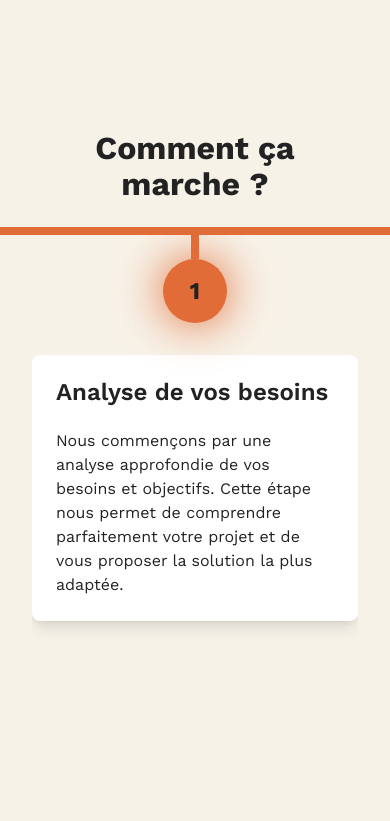
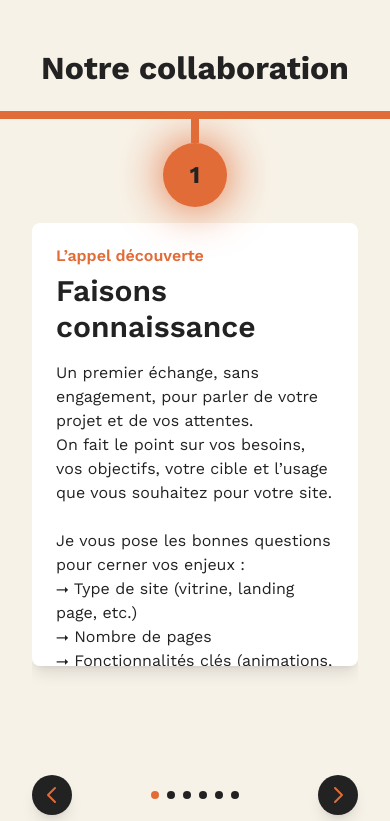
Before and after one commit to GuerricSa/portfolio-next, a Next.js app: page / in a window 390 px wide. Shown: the part 828-1649 px from the top of the page. Built offline with nearby package versions, Linux system fonts and the light colour scheme.

Commit message:
text homepage

```diff
--- a/src/app/page.tsx
+++ b/src/app/page.tsx
@@ -1,4 +1,3 @@
-import HowItWorks from "components/organisms/HowItWorks/Server";
 import ContactBanner from "../components/organisms/ContactBanner/Server";
 import HeroSimple from "../components/organisms/HeroSimple";
 import SliderLogos from "../components/organisms/SliderLogos/Server";
@@ -36,7 +35,7 @@ export const metadata: Metadata = {
 export default function Home() {
   return (
     <>
-      <HeroSimple calendlyUrl="https://calendly.com/guerric-sant" calendlyStyle="quaternary" />
+      <HeroSimple calendlyUrl="https://calendly.com/guerric-sant" calendlyText="Discutons de votre projet" calendlyStyle="quaternary" />
       <SliderLogos/>
       <HowItWorksV2 />
       <HorizontalAccordion />
--- a/src/app/style/layout.css
+++ b/src/app/style/layout.css
@@ -1,11 +1,11 @@
 section {
-  padding: 3rem 0;
+  padding: 2rem 0;
 }
 
 @media (min-width: 1024px) {
   section {
-    padding-top: 5rem;
-    padding-bottom: 5rem;
+    padding-top: 4rem;
+    padding-bottom: 4rem;
   }
 }
 
--- a/src/app/style/organisms/howItWorks.css
+++ b/src/app/style/organisms/howItWorks.css
@@ -1,3 +1,9 @@
+.how-it-works__step-title {
+  font-size: 1rem;
+  margin-bottom: 0.5rem;
+  color: var(--tertiary_color)
+}
+
 .how-it-works__text {
   opacity: 0;
   transform: translateY(-8px);
--- a/src/components/atoms/CalendlyButton/Client.tsx
+++ b/src/components/atoms/CalendlyButton/Client.tsx
@@ -5,11 +5,12 @@ import { PopupButton } from 'react-calendly';
 
 interface CalendlyButtonProps {
   url: string;
+  calendlyText?: string;
   variant?: 'primary' | 'secondary' | 'tertiary' | 'quaternary'
   className?: string;
 }
 
-const CalendlyButtonClient: React.FC<CalendlyButtonProps> = ({ url,variant, className = '' }) => {
+const CalendlyButtonClient: React.FC<CalendlyButtonProps> = ({ url, calendlyText, variant, className = '' }) => {
   const [isClient, setIsClient] = useState(false);
   const baseStyle = 'cursor-pointer';
   const primaryStyle = 'button--primary cursor-pointer';
@@ -42,7 +43,7 @@ const CalendlyButtonClient: React.FC<CalendlyButtonProps> = ({ url,variant, clas
       <PopupButton
         url={url}
         rootElement={document.body}
-        text="Prendre rendez-vous"
+        text={calendlyText ? calendlyText : "Prendre rendez-vous"}
         aria-label="Ouvrir le calendrier de rendez-vous"
       />
     </div>
--- a/src/components/atoms/CalendlyButton/Server.tsx
+++ b/src/components/atoms/CalendlyButton/Server.tsx
@@ -3,10 +3,11 @@ import CalendlyButtonClient from './Client';
 
 interface CalendlyButtonProps {
   url: string;
+  calendlyText?: string;
   variant?: 'primary' | 'secondary' | 'tertiary' | 'quaternary';
   className?: string;
 }
 
-export default function CalendlyButton({ url, variant, className = '' }: CalendlyButtonProps): React.ReactElement {
-  return <CalendlyButtonClient url={url} variant={variant} className={className} />;
+export default function CalendlyButton({ url, calendlyText, variant, className = '' }: CalendlyButtonProps): React.ReactElement {
+  return <CalendlyButtonClient url={url} calendlyText={calendlyText} variant={variant} className={className} />;
 }
--- a/src/components/molecules/ScrollToTopButton.tsx
+++ b/src/components/molecules/ScrollToTopButton.tsx
@@ -34,7 +34,7 @@ const ScrollToTopButton: React.FC<ScrollToTopButtonProps> = ({ offset = 300 }) =
   return (
     <button
       onClick={handleClick}
-      className="z-10 -translate-x-2/4 fixed bottom-8 md:bottom-16 left-2/4 bg-primary text-tertiary p-2 rounded-full shadow-lg hover:bg-tertiary hover:text-primary transition-all duration-300 focus:outline-none focus:ring-2 focus:ring-tertiary focus:ring-offset-2 cursor-pointer"
+      className="z-10 -translate-x-2/4 fixed bottom-4 md:bottom-16 left-2/4 bg-primary text-tertiary p-2 rounded-full shadow-lg hover:bg-tertiary hover:text-primary transition-all duration-300 focus:outline-none focus:ring-2 focus:ring-tertiary focus:ring-offset-2 cursor-pointer"
       aria-label="Remonter en haut de la page"
     >
       <span className="sr-only">Remonter en haut de la page</span>
--- a/src/components/organisms/ContactBanner/Server.tsx
+++ b/src/components/organisms/ContactBanner/Server.tsx
@@ -4,8 +4,8 @@ import ContactBannerClient from "./Client";
 export default function ContactBanner(): React.ReactElement {
   return (
     <ContactBannerClient
-      title="Un projet, une question ?"
-      description="Discutons-en ensemble ! Je suis disponible pour échanger par mail ou lors d'un rendez-vous."
+      title="Un projet en tête ?"
+      description="Discutons-en ! Je suis disponible par mail ou sur rendez-vous Calendly :"
     />
   );
 }
--- a/src/components/organisms/HeroSimple.tsx
+++ b/src/components/organisms/HeroSimple.tsx
@@ -4,24 +4,25 @@ import Text from '../atoms/Text';
 
 interface HeroSimpleProps {
   calendlyUrl: string;
+  calendlyText?: string;
   calendlyStyle?: 'primary' | 'secondary' | 'tertiary'| 'quaternary';
 }
 
-const HeroSimple: React.FC<HeroSimpleProps> = ({ calendlyUrl, calendlyStyle }) => {
+const HeroSimple: React.FC<HeroSimpleProps> = ({ calendlyUrl, calendlyText, calendlyStyle }) => {
   console.log(calendlyStyle)
   return (
     <section className="container flex flex-col items-center justify-center text-center space-y-6 px-4 py-12 md:py-16 lg:py-20">
       <Text variant="h1" className="text-3xl md:text-4xl lg:text-5xl">
-        Gagner en <span className="text-tertiary">visibilité</span>
+        Votre site doit être
         <br />
-        et en <span className="text-tertiary">crédibilité</span>
+        votre <span className="text-tertiary">meilleur commercial</span>.
       </Text>
 
       <Text variant="body" className="text-lg md:text-xl font-semibold lg:text-2xl max-w-2xl">
-        Je conçois des sites performants, design,<br/>pensés pour convertir.
+      Je conçois des sites sur-mesure, performants, design<br />et pensés pour convertir.
       </Text>
 
-      <CalendlyButton url={calendlyUrl} variant={calendlyStyle} className="mt-4" />
+      <CalendlyButton url={calendlyUrl} calendlyText={calendlyText} variant={calendlyStyle} className="mt-4" />
     </section>
   );
 };
--- a/src/components/organisms/HorizontalAccordion/Client.tsx
+++ b/src/components/organisms/HorizontalAccordion/Client.tsx
@@ -147,7 +147,7 @@ const HorizontalAccordion: React.FC<HorizontalAccordionProps> = ({ title, subtit
                   </ul>
                 </div>
                 <div
-                  className={`pt-4 w-full transition-all duration-700 ${
+                  className={`pt-4 w-full transition-all duration-700 text-sm ${
                     openedCard === index
                       ? 'translate-x-0 opacity-full max-h-screen'
                       : 'translate-x-[-200px] opacity-0 max-h-px'
--- a/src/components/organisms/HorizontalAccordion/Server.tsx
+++ b/src/components/organisms/HorizontalAccordion/Server.tsx
@@ -10,36 +10,37 @@ const mockData: HorizontalAccordionProps = {
       title: "Site Web",
       titleColor: "#FFFFFF",
       backgroundColor: "rgba(0, 0, 0, 0.7)",
-      description: "<p>Se référencer tout en gagnant en crédibilité</p>",
-      content: "Cette offre s'adresse à toute personne ou structure souhaitant être visible en ligne et inspirer confiance. C'est le format classique pour présenter ses services, son parcours et permettre aux visiteurs de prendre contact facilement.",
+      description: "<p>Vos visiteurs comprennent, vos prospects vous contactent.</p>",
+      content: "<p>Fatigué de devoir expliquer ce que fait votre entreprise à chaque nouveau prospect ?Marre d’avoir un site qui ne génère aucun lead qualifié ?</p><br /><p><span class='block font-semibold'>Ce que je propose :</span>Je crée un site limpide et fiable, où votre différence saute aux yeux dès la première seconde.Vos visiteurs comprennent ce que vous apportez, et trouvent comment vous contacter facilement.</p>",
       included: [
-        "À partir de 4 pages (Accueil, Services, À propos, Contact, etc.)",
-        "Responsive design (mobile / tablette / desktop)",
-        "Optimisation des temps de chargement et du référencement naturel (SEO)",
-        "Formulaire de contact",
-        "Intégration d'un outil d'analyse (Google Analytics, Plausible, etc.)"
+        "4+ pages essentielles (Accueil, Services, À propos, Contact, et plus si besoin)",
+        "Un design pensé pour tous les écrans, et optimisé en mobile first.",
+        "Un chargement rapide et une optimisation du référencement naturel (SEO)",
+        "Un formulaire de contact simple et accessible",
+        "Un outil d’analyse (Google Analytics, Plausible…) pour suivre ce qui se passe sur votre site"
       ],
       tags: [
         { text: "Vitrine", color: "#C86FC9" },
-        { text: "SEO", color: "#FF6F61" }
+        { text: "e-commerce", color: "#FF6F61" },
+        { text: "blog", color: "#FF6F61" }
       ]
     },
     {
       title: "Landing page",
       titleColor: "#FFFFFF",
       backgroundColor: "rgba(0, 0, 0, 0.7)",
-      description: "<p>Convertir grâce à une user experience optimisée</p>",
-      content: "Cette offre est parfaite si vous souhaitez promouvoir une offre, un service ou un événement spécifique. Elle est conçue pour convaincre et guider l'utilisateur vers une action précise, sur une seule page optimisée pour la conversion.",
+      description: "<p>Convertissez grâce à une user experience optimisée</p>",
+      content: "<p>Vous lancez une nouvelle offre, préparez un événement ou voulez booster vos générations de leads ?</p><br /><p><span class='block font-semibold'>Ce que je propose :</span>Je conçois une landing page ultra-ciblée, pensée pour capter l’attention et guider chaque visiteur vers l’action que vous attendez (inscription, prise de rendez-vous, achat…).</p>",
       included: [
-        "Conception d'une maquette sur-mesure (à ajouter au budget)",
-        "Intégration responsive (HTML / CSS / React ou CMS)",
-        "Argumentaire structuré avec CTA clairs",
-        "Optimisation des performances et du taux de conversion",
-        "Formulaire de contact ou de prise de rendez-vous"
+        "Une maquette sur-mesure, adaptée à votre objectif",
+        "Une intégration responsive sur tous les supports",
+        "Un argumentaire structuré, avec des CTA clairs et visibles",
+        "Une optimisation des performances et du taux de conversion",
+        "Un formulaire de contact ou de réservation, simple et efficace"
       ],
       tags: [
         { text: "Conversion", color: "#5DA9E9" },
-        { text: "UX Design", color: "#6A7B76" }
+        { text: "Lancement", color: "#6A7B76" }
       ]
 
     },
@@ -47,15 +48,14 @@ const mockData: HorizontalAccordionProps = {
       title: "Maintenance &<br>évolutions",
       titleColor: "#FFFFFF",
       backgroundColor: "rgba(0, 0, 0, 0.7)",
-      description: "Faites évoluer votre site et continuer à convertir",
-      content: "Vous avez déjà un site en ligne et souhaitez le faire évoluer, corriger des bugs ou assurer sa sécurité ? Cette offre vous permet de rester serein·e dans le temps, tout en gardant la flexibilité d'ajouter de nouvelles fonctionnalités selon vos besoins.",
+      description: "<p>Faites évoluer votre site et continuez à convertir</p>",
+      content: "<p>Votre site est en ligne, mais vous voulez qu’il reste fiable, sécurisé et toujours à jour ?<brEnvie de corriger un bug, d’ajouter une nouvelle page ou de faire évoluer vos contenus ?</p><br /><p><span class='block font-semibold'>Ce que je propose :</span>Je prends soin de votre site sur la durée : corrections, mises à jour, ajouts de fonctionnalités… Vous restez concentré sur votre activité, je gère le reste.</p>",
       included: [
-        "Corrections de bugs et petits ajustements",
-        "Ajout de nouvelles pages ou de contenus",
-        "Mises à jour régulières (CMS, plugins, sécurité...)",
-        "Assistance sur mesure par mail ou visio",
-        "Maintenance mensuelle ou trimestrielle",
-        "Suivi de performance et améliorations continues"
+        "Corrections de bugs et ajustements rapides",
+        "Ajout de pages ou de nouveaux contenus selon vos besoins",
+        "Mises à jour régulières (CMS, plugins, sécurité…)",
+        "Assistance personnalisée par mail ou en visio",
+        "Suivi des performances et améliorations continues"
       ],
       tags: [
         { text: "Réactivité", color: "#FF6F61" },
--- a/src/components/organisms/HowItWorksV2/Client.tsx
+++ b/src/components/organisms/HowItWorksV2/Client.tsx
@@ -6,7 +6,9 @@ import { motion, AnimatePresence, useSpring, useMotionValue, useTransform } from
 interface Step {
   number: number;
   title: string;
+  subtitle: string;
   description: string;
+  objective?: string;
 }
 
 interface HowItWorksV2ClientProps {
@@ -109,13 +111,13 @@ const HowItWorksV2Client: React.FC<HowItWorksV2ClientProps> = ({ steps }) => {
   };
 
   return (
-    <section ref={sectionRef} className="relative w-full h-screen overflow-hidden flex flex-col">
+    <section ref={sectionRef} className="relative w-full h-screen overflow-x-hidden flex flex-col">
       <h2 className="container text-3xl md:text-4xl font-bold text-primary text-center mb-12">
-        Comment ça marche ?
+        Notre collaboration
       </h2>
 
       {/* Conteneur principal */}
-      <div className="flex-grow flex items-center justify-center border-tertiary border-t-8">
+      <div className="flex-grow flex justify-center border-tertiary border-t-8">
         <svg
           id="progress-line"
           viewBox="0 0 1200 100"
@@ -132,9 +134,9 @@ const HowItWorksV2Client: React.FC<HowItWorksV2ClientProps> = ({ steps }) => {
             strokeDashoffset={dashOffset}
           />
         </svg>
-        <div className="container w-full max-w-4xl mx-auto flex flex-col h-full justify-between relative">
+        <div className="container w-full max-w-4xl mx-auto flex flex-col h-full min-h-0 justify-between relative">
           {/* Slider */}
-          <div className="relative overflow-hidden h-full pt-6">
+          <div className="relative overflow-hidden flex-1 min-h-0 pt-6">
             <AnimatePresence mode="wait" custom={direction}>
               <motion.div
                 key={activeIndex}
@@ -144,11 +146,11 @@ const HowItWorksV2Client: React.FC<HowItWorksV2ClientProps> = ({ steps }) => {
                 animate="center"
                 exit="exit"
                 transition={{ duration: 0.5, ease: "linear" }}
-                className="w-full"
+                className="w-full h-full flex flex-col min-h-0"
               >
-                <div className="items-center h-full">
+                <div className="flex flex-col flex-1 min-h-0">
                   <motion.div
-                    className="w-16 h-16 rounded-full bg-tertiary flex items-center justify-center mb-8 mx-auto relative before:content-[''] before:w-2 before:h-8 before:bg-tertiary before:absolute before:-translate-y-full before:top-0"
+                    className="w-16 h-16 rounded-full bg-tertiary flex items-center justify-center mb-4 lg:mb-8 mx-auto relative before:content-[''] before:w-2 before:h-8 before:bg-tertiary before:absolute before:-translate-y-full before:top-0"
                     initial={{ boxShadow: "0px 0px 0px 0px var(--tertiary_color)" }}
                     animate={{ boxShadow: "0px 0px 45px 1px var(--tertiary_color)" }}
                     transition={{ duration: 0.5, ease: "easeOut", delay: 0.5 }}
@@ -156,12 +158,24 @@ const HowItWorksV2Client: React.FC<HowItWorksV2ClientProps> = ({ steps }) => {
                     <span className="text-primary font-bold text-2xl">{steps[activeIndex].number}</span>
                   </motion.div>
 
-                  <div className="w-full bg-white rounded-lg p-6 shadow-lg">
-                    <h3 className="text-xl font-semibold text-primary mb-4">{steps[activeIndex].title}</h3>
+                  <div className="w-full bg-white rounded-lg p-6 lg:p-10 shadow-lg flex-1 mb-2 overflow-y-auto max-h-[calc(100vh-(4rem+49px+1.5rem+8px+1.5rem+64px+2rem+1rem+40px+1rem+4rem))] min-h-[calc(100vh-(4rem+49px+1.5rem+8px+1.5rem+64px+2rem+1rem+40px+1rem+4rem))]">
+                    {steps[activeIndex].title && (
+                      <h3 className="how-it-works__step-title">{steps[activeIndex].title}</h3>
+                    )}
+                    {steps[activeIndex].subtitle && (
+                      <p className="text-3xl font-semibold text-primary mb-4">{steps[activeIndex].subtitle}</p>
+                    )}
                     <div
                       className="text-primary text-left"
                       dangerouslySetInnerHTML={{ __html: steps[activeIndex].description }}
                     />
+                    {steps[activeIndex].objective && (
+                      <div
+                        className="text-primary text-left pt-4"
+                        dangerouslySetInnerHTML={{ __html: steps[activeIndex].objective }}
+                      />
+                    )}
+
                   </div>
                 </div>
               </motion.div>
--- a/src/components/organisms/HowItWorksV2/Server.tsx
+++ b/src/components/organisms/HowItWorksV2/Server.tsx
@@ -4,28 +4,45 @@ import HowItWorksV2Client from './Client';
 const steps = [
   {
     number: 1,
-    title: "Analyse de vos besoins",
-    description: "Nous commençons par une analyse approfondie de vos besoins et objectifs. Cette étape nous permet de comprendre parfaitement votre projet et de vous proposer la solution la plus adaptée."
+    title: "L’appel découverte",
+    subtitle: "Faisons connaissance",
+    description: "<p>Un premier échange, sans engagement, pour parler de votre projet et de vos attentes.<br />On fait le point sur vos besoins, vos objectifs, votre cible et l’usage que vous souhaitez pour votre site.<br /><br />Je vous pose les bonnes questions pour cerner vos enjeux :<ul class='mb-2'><li>⭢ Type de site (vitrine, landing page, etc.)</li><li>⭢ Nombre de pages</li><li>⭢ Fonctionnalités clés (animations, etc.)</li><li>⭢ Délais et contraintes</li></ul>Et je vous explique ma façon de travailler, en toute transparence.</p>",
+    objective:"<p><span class='font-semibold pb-2 block'>L’objectif ?</span>Vérifier si le courant passe et si je peux réellement vous être utile. Si c’est le cas, je vous envoie un devis détaillé sous quelques jours.<br /><br />Envie d’avancer ensemble ? On fixe alors un second rendez-vous pour rentrer dans le concret.</p>"
   },
   {
     number: 2,
-    title: "Proposition sur mesure",
-    description: "Sur la base de notre analyse, nous élaborons une proposition personnalisée qui répond précisément à vos besoins. Nous vous présentons notre approche et notre méthodologie."
+    title: "Cadrage du projet",
+    subtitle: "Posons des bases solides",
+    description: "<p>Lors de ce deuxième échange, on va plus loin:<ul class='mb-2'><li>⭢  Je creuse vos besoins, vos envies, vos contraintes techniques ou budgétaires, page par page.</li><li>⭢  On discute ensemble du contenu, des inspirations, des idées adaptées à votre secteur et à votre cible.</li><li>⭢  On définit ensemble vos priorités et les options à intégrer (animations, fonctionnalités spécifiques, etc.).</li><li>⭢  On valide aussi les prestataires à mobiliser si besoin (UX/UI designer, copywriter, expert SEO…).</li></ul>De mon côté, j’arrive préparé avec des suggestions et des exemples concrets.</p>",
+    objective:"<p><span class='font-semibold pb-2 block'>L’objectif ?</span>Établir un plan d’action clair et aligné, pour que la suite du projet se déroule sans surprise.</p>"
   },
   {
     number: 3,
-    title: "Développement agile",
-    description: "Nous développons votre solution en utilisant une méthodologie agile. Cette approche nous permet d'être réactifs et de vous impliquer à chaque étape du développement."
+    title: "Première étape",
+    subtitle: "Rédigeons le contenu de A à Z",
+    description: "Avant de passer à la création, place au contenu.",
+    objective: "<p><span class='font-semibold pb-2 block'>Deux options s’offrent à vous :</span><ul class='mb-2'><li class='mb-4'>⭢ Vous avez déjà vos textes ou souhaitez les rédiger vous-même ?<br />Parfait, on avance directement !</li><li>⭢ Vous préférez déléguer ?<br />Je m’entoure de rédacteurs et experts SEO, capables de créer des contenus percutants, pensés pour séduire votre audience… et Google.</li></ul></p>"
   },
   {
     number: 4,
-    title: "Tests et validation",
-    description: "Nous effectuons des tests approfondis pour garantir la qualité et la fiabilité de votre solution. Nous validons ensemble chaque fonctionnalité avant de passer à l'étape suivante."
+    title: "Deuxième étape",
+    subtitle: "Créons la maquette de votre site",
+    description: "<p>Vous avez déjà vos maquettes ? Ok, on passe à la suite !<br /><br />Si vous n’avez pas encore de maquettes, je mobilise mon réseau d’UX/UI designers pour créer un parcours utilisateur élégant, efficace et unique.</p>",
+    objective:"<p><span class='font-semibold pb-2 block'>L’objectif ?</span>Un site beau, intuitif et optimisé pour guider vos visiteurs jusqu’à la conversion.</p>"
   },
   {
     number: 5,
-    title: "Déploiement et suivi",
-    description: "Nous déployons votre solution et assurons un suivi rigoureux. Nous restons à votre disposition pour toute question ou évolution future."
+    title: "Troisième étape",
+    subtitle: "Développons votre site, étape par étape",
+    description: "<p>Je développe votre projet, page après page, sur la plateforme de votre choix (WordPress, Hubspot ou sur-mesure).<br /><br />Vous validez chaque étape et vos retours sont intégrés en continu, pour un site qui vous ressemble vraiment.</p>",
+    objective:"<p><span class='font-semibold pb-2 block'>Besoin d’un conseil sur la solution la plus adaptée ?</span>Je vous guide si nécessaire, tout en respectant vos préférences.<br /><br />Et si vous le souhaitez, je peux aussi m’occuper de l’hébergement et du nom de domaine, pour vous simplifier la vie.</p>"
+  },
+  {
+    number: 6,
+    title: "Dernière étape",
+    subtitle: "Publions votre site !",
+    description: "<p>Votre site est prêt !<br /><br />Avant la mise en ligne, on teste ensemble chaque page et chaque élément du site, pour s’assurer que tout est parfaitement opérationnel.<br /><br />Je vous guide lors de la publication, puis je prends le temps de vous montrer comment gérer votre site au quotidien.</p>",
+    objective:"<p><span class='font-semibold pb-2 block mb-0.5'>Une question ? Un doute ?</span>Je vous fournis un guide pratique pour que vous puissiez piloter votre site en toute autonomie, sans stress.</p>"
   }
 ];
 
```
